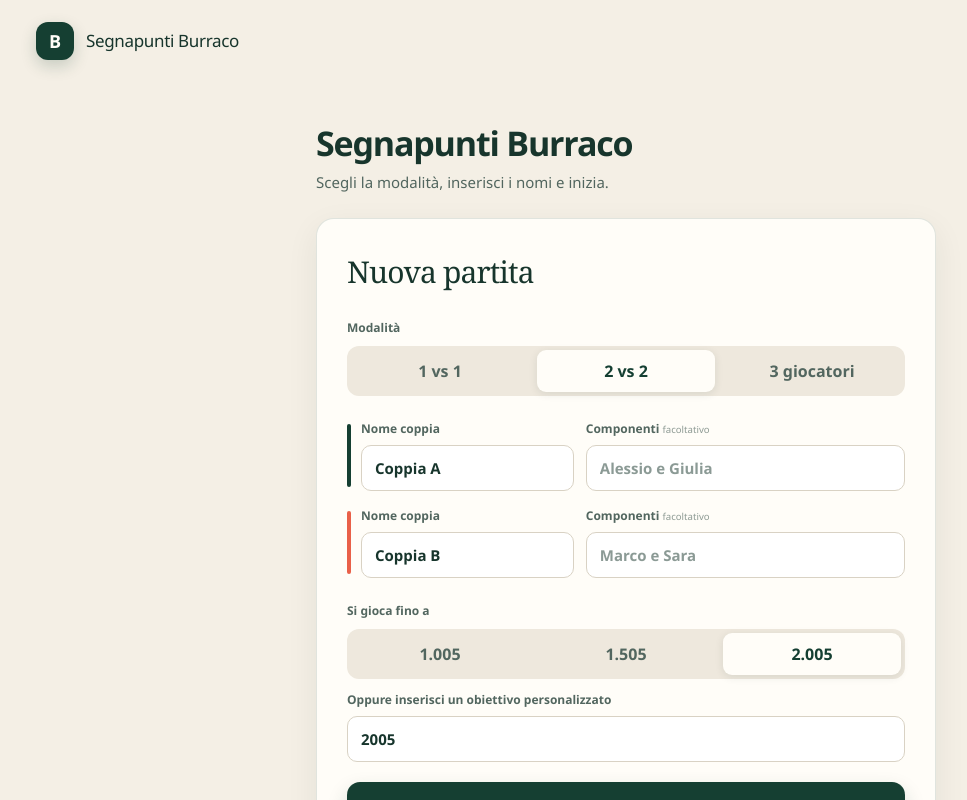
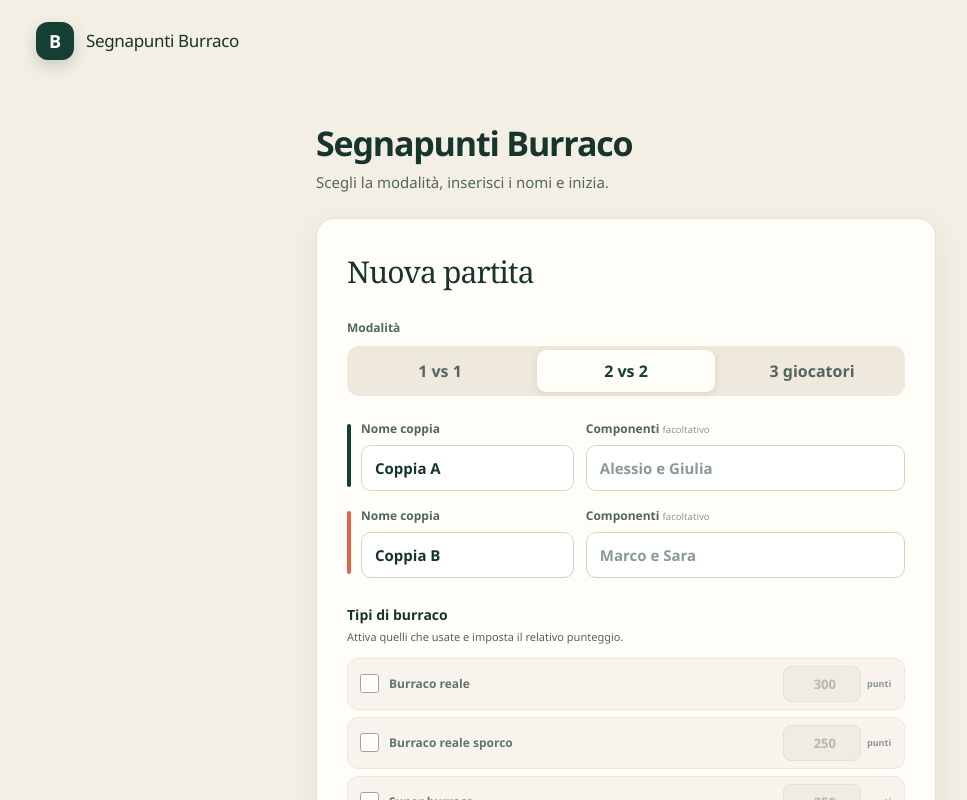
Before and after one commit to lustri2002/burraco-punto, a Next.js app: page / in a window 1280 px wide. Shown: the top 800 px of the page, without its empty margins (14-981 px from the left). Built offline with nearby package versions, Linux system fonts and the light colour scheme.

Commit message:
Add configurable burraco bonuses

```diff
--- a/app/globals.css
+++ b/app/globals.css
@@ -177,6 +177,103 @@ button {
 
 .team-setup--2::before {
   background: var(--gold);
+}
+
+.bonus-setup {
+  margin: 26px 0 0;
+  padding: 0;
+  border: 0;
+}
+
+.bonus-setup legend {
+  color: var(--ink);
+  font-size: 14px;
+  font-weight: 800;
+}
+
+.bonus-setup > p {
+  margin: 4px 0 12px;
+  color: var(--ink-soft);
+  font-size: 11px;
+}
+
+.bonus-setup-list {
+  display: grid;
+  gap: 7px;
+}
+
+.bonus-setup-row {
+  min-height: 52px;
+  padding: 7px 9px 7px 12px;
+  display: grid;
+  grid-template-columns: minmax(0, 1fr) auto;
+  gap: 12px;
+  align-items: center;
+  border: 1px solid #e2dbcf;
+  border-radius: 11px;
+  background: #f5f1e9;
+  opacity: 0.68;
+}
+
+.bonus-setup-row.enabled {
+  border-color: rgba(21, 63, 50, 0.25);
+  background: #fff;
+  opacity: 1;
+}
+
+.bonus-enable {
+  min-width: 0;
+  display: flex;
+  align-items: center;
+  gap: 10px;
+  color: var(--ink);
+  cursor: pointer;
+}
+
+.bonus-enable input {
+  width: 19px;
+  height: 19px;
+  flex: 0 0 auto;
+  accent-color: var(--green);
+}
+
+.bonus-enable span {
+  overflow: hidden;
+  font-size: 12px;
+  font-weight: 750;
+  text-overflow: ellipsis;
+  white-space: nowrap;
+}
+
+.bonus-points {
+  display: flex;
+  align-items: center;
+  gap: 6px;
+}
+
+.bonus-points input {
+  width: 78px;
+  height: 36px;
+  padding: 0 9px;
+  border: 1px solid var(--line);
+  border-radius: 8px;
+  outline: none;
+  background: white;
+  color: var(--ink);
+  font-size: 13px;
+  font-weight: 750;
+  text-align: right;
+}
+
+.bonus-points input:disabled {
+  background: #e9e4da;
+  color: #9b9489;
+}
+
+.bonus-points span {
+  width: 28px;
+  color: var(--ink-soft);
+  font-size: 9px;
 }
 
 label {
@@ -406,6 +503,11 @@ a:focus-visible {
   border-color: rgba(21, 63, 50, 0.38);
 }
 
+.score-team:disabled {
+  cursor: default;
+  opacity: 1;
+}
+
 .score-team--1.active {
   border-color: rgba(233, 96, 73, 0.48);
 }
@@ -807,6 +909,16 @@ a:focus-visible {
   gap: 8px;
 }
 
+.no-bonuses {
+  margin: 0;
+  padding: 15px;
+  border: 1px dashed var(--line);
+  border-radius: 11px;
+  color: var(--ink-soft);
+  font-size: 11px;
+  text-align: center;
+}
+
 .bonus-counter {
   min-width: 0;
   min-height: 58px;
--- a/app/page.tsx
+++ b/app/page.tsx
@@ -27,6 +27,11 @@ type BonusCounts = {
   sporco: number;
 };
 
+type BonusRules = Record<
+  keyof BonusCounts,
+  { enabled: boolean; value: number }
+>;
+
 type Breakdown = {
   table: CardCounts;
   hand: CardCounts;
@@ -54,6 +59,7 @@ type Game = {
   rounds: Round[];
   draft: Breakdown[];
   soloPlayer: number;
+  bonusRules: BonusRules;
 };
 
 const ACTIVE_GAME_KEY = "burraco-punto-active-v1";
@@ -102,6 +108,36 @@ const BONUS_VALUES: Array<{
   { key: "sporco", label: "Burraco sporco", short: "Sporco", value: 100 },
 ];
 
+function makeBonusRules(enableAll = false): BonusRules {
+  return Object.fromEntries(
+    BONUS_VALUES.map((bonus) => [
+      bonus.key,
+      {
+        enabled: enableAll || bonus.key === "pulito" || bonus.key === "sporco",
+        value: bonus.value,
+      },
+    ]),
+  ) as BonusRules;
+}
+
+function normalizeBonusRules(rules?: Partial<BonusRules>): BonusRules {
+  const legacyGame = !rules;
+  return Object.fromEntries(
+    BONUS_VALUES.map((bonus) => {
+      const storedRule = rules?.[bonus.key];
+      return [
+        bonus.key,
+        {
+          enabled: storedRule?.enabled ?? legacyGame,
+          value: Number.isFinite(storedRule?.value)
+            ? Math.max(0, storedRule?.value ?? bonus.value)
+            : bonus.value,
+        },
+      ];
+    }),
+  ) as BonusRules;
+}
+
 function emptyCards(): CardCounts {
   return { five: 0, ten: 0, fifteen: 0, twenty: 0, thirty: 0 };
 }
@@ -136,18 +172,28 @@ function pointsForCards(cards: CardCounts) {
   );
 }
 
-function pointsForBonuses(bonuses: BonusCounts) {
+function pointsForBonuses(
+  bonuses: BonusCounts,
+  bonusRules: BonusRules = makeBonusRules(true),
+) {
   return BONUS_VALUES.reduce(
-    (total, bonus) => total + bonuses[bonus.key] * bonus.value,
+    (total, bonus) =>
+      total +
+      (bonusRules[bonus.key].enabled
+        ? bonuses[bonus.key] * bonusRules[bonus.key].value
+        : 0),
     0,
   );
 }
 
-function calculateScore(breakdown: Breakdown) {
+function calculateScore(
+  breakdown: Breakdown,
+  bonusRules: BonusRules = makeBonusRules(true),
+) {
   return (
     pointsForCards(breakdown.table) -
     pointsForCards(breakdown.hand) +
-    pointsForBonuses(breakdown.bonuses) +
+    pointsForBonuses(breakdown.bonuses, bonusRules) +
     (breakdown.closed ? 100 : 0) -
     (breakdown.missedPot ? 100 : 0) +
     breakdown.adjustment
@@ -189,7 +235,12 @@ function defaultTeams(mode: GameMode): Team[] {
   }));
 }
 
-function makeGame(mode: GameMode, teams: Team[], target: number): Game {
+function makeGame(
+  mode: GameMode,
+  teams: Team[],
+  target: number,
+  bonusRules: BonusRules,
+): Game {
   return {
     id: crypto.randomUUID(),
     createdAt: new Date().toISOString(),
@@ -199,6 +250,7 @@ function makeGame(mode: GameMode, teams: Team[], target: number): Game {
     rounds: [],
     draft: Array.from({ length: mode === "3p" ? 2 : teams.length }, () => emptyBreakdown()),
     soloPlayer: 0,
+    bonusRules: normalizeBonusRules(bonusRules),
   };
 }
 
@@ -230,13 +282,15 @@ function normalizeGame(game: Game | null): Game | null {
     ...game,
     mode,
     soloPlayer,
+    bonusRules: normalizeBonusRules(game.bonusRules),
     draft: Array.from({ length: draftLength }, (_, index) =>
       storedMode === "1v1v1" ? emptyBreakdown() : (game.draft?.[index] ?? emptyBreakdown()),
     ),
     rounds: (game.rounds ?? []).map((round) => ({
       ...round,
       scores: game.teams.map((_, index) => round.scores?.[index] ?? 0),
-      breakdowns: game.teams.map(
+      breakdowns: Array.from(
+        { length: draftLength },
         (_, index) => round.breakdowns?.[index] ?? emptyBreakdown(),
       ),
     })),
@@ -485,6 +539,7 @@ function Setup({
   const [mode, setMode] = useState<GameMode>("2v2");
   const [teams, setTeams] = useState<Team[]>(defaultTeams("2v2"));
   const [target, setTarget] = useState(2005);
+  const [bonusRules, setBonusRules] = useState<BonusRules>(() => makeBonusRules());
 
   function changeMode(nextMode: GameMode) {
     setMode(nextMode);
@@ -522,6 +577,7 @@ function Setup({
                   (mode === "2v2" ? `Coppia ${String.fromCharCode(65 + index)}` : `Giocatore ${index + 1}`),
               })),
               target,
+              bonusRules,
             ),
           );
         }}
@@ -584,6 +640,54 @@ function Setup({
             </div>
           ))}
         </div>
+
+        <fieldset className="bonus-setup">
+          <legend>Tipi di burraco</legend>
+          <p>Attiva quelli che usate e imposta il relativo punteggio.</p>
+          <div className="bonus-setup-list">
+            {BONUS_VALUES.map((bonus) => {
+              const rule = bonusRules[bonus.key];
+              return (
+                <div className={`bonus-setup-row${rule.enabled ? " enabled" : ""}`} key={bonus.key}>
+                  <label className="bonus-enable">
+                    <input
+                      type="checkbox"
+                      checked={rule.enabled}
+                      onChange={(event) =>
+                        setBonusRules((current) => ({
+                          ...current,
+                          [bonus.key]: { ...current[bonus.key], enabled: event.target.checked },
+                        }))
+                      }
+                    />
+                    <span>{bonus.label}</span>
+                  </label>
+                  <label className="bonus-points">
+                    <input
+                      type="number"
+                      inputMode="numeric"
+                      min="0"
+                      step="5"
+                      disabled={!rule.enabled}
+                      value={rule.value}
+                      aria-label={`Punti per ${bonus.label}`}
+                      onChange={(event) =>
+                        setBonusRules((current) => ({
+                          ...current,
+                          [bonus.key]: {
+                            ...current[bonus.key],
+                            value: Math.max(0, Number(event.target.value) || 0),
+                          },
+                        }))
+                      }
+                    />
+                    <span>punti</span>
+                  </label>
+                </div>
+              );
+            })}
+          </div>
+        </fieldset>
 
         <fieldset className="target-choice">
           <legend>Si gioca fino a</legend>
@@ -671,7 +775,8 @@ function Scoreboard({
             }`}
             key={`${team.name}-${index}`}
             onClick={() => onSelect(index)}
-            aria-pressed={activeTeam === index}
+            disabled={game.mode === "3p"}
+            aria-pressed={game.mode === "3p" ? undefined : activeTeam === index}
           >
             <span className="score-team-name">{team.name}</span>
             <strong>{formatScore(totals[index])}</strong>
@@ -689,14 +794,19 @@ function Scoreboard({
 function RoundEditor({
   team,
   breakdown,
+  bonusRules,
   onChange,
 }: {
   team: Team;
   breakdown: Breakdown;
+  bonusRules: BonusRules;
   onChange: (breakdown: Breakdown) => void;
 }) {
-  const score = calculateScore(breakdown);
-  const bonusPoints = pointsForBonuses(breakdown.bonuses);
+  const score = calculateScore(breakdown, bonusRules);
+  const bonusPoints = pointsForBonuses(breakdown.bonuses, bonusRules);
+  const enabledBonuses = BONUS_VALUES.filter(
+    (bonus) => bonusRules[bonus.key].enabled,
+  );
 
   return (
     <div className="round-editor">
@@ -736,11 +846,11 @@ function RoundEditor({
           <strong className="positive">+{bonusPoints}</strong>
         </div>
         <div className="bonus-grid">
-          {BONUS_VALUES.map((bonus) => (
+          {enabledBonuses.map((bonus) => (
             <div className="bonus-counter" key={bonus.key}>
               <div>
                 <span>{bonus.short}</span>
-                <small>+{bonus.value}</small>
+                <small>+{bonusRules[bonus.key].value}</small>
               </div>
               <Stepper
                 compact
@@ -756,6 +866,9 @@ function RoundEditor({
             </div>
           ))}
         </div>
+        {enabledBonuses.length === 0 && (
+          <p className="no-bonuses">Nessun tipo di burraco attivo per questa partita.</p>
+        )}
       </section>
 
       <section className="count-section switches-section">
@@ -940,12 +1053,12 @@ function History({
   );
 }
 
-function Rules({ mode }: { mode: GameMode }) {
+function Rules({ mode, bonusRules }: { mode: GameMode; bonusRules: BonusRules }) {
   return (
     <div className="rules-view">
       <section className="history-hero">
         <h2>Regole di calcolo</h2>
-        <p>Valori predefiniti basati sul Codice di gara FITAB.</p>
+        <p>Valori configurati per questa partita.</p>
       </section>
 
       <section className="rules-card">
@@ -984,8 +1097,11 @@ function Rules({ mode }: { mode: GameMode }) {
       <section className="rules-card">
         <h3>Bonus burraco</h3>
         <div className="bonus-rules">
-          {BONUS_VALUES.map((bonus) => (
-            <div key={bonus.key}><span>{bonus.label}</span><strong>+{bonus.value}</strong></div>
+          {BONUS_VALUES.filter((bonus) => bonusRules[bonus.key].enabled).map((bonus) => (
+            <div key={bonus.key}>
+              <span>{bonus.label}</span>
+              <strong>+{bonusRules[bonus.key].value}</strong>
+            </div>
           ))}
           <div><span>Chiusura</span><strong>+100</strong></div>
           <div><span>Pozzetto non preso</span><strong>−100</strong></div>
@@ -1077,7 +1193,9 @@ export default function Home() {
     );
   }
 
-  const sideDraftScores = game.draft.map(calculateScore);
+  const sideDraftScores = game.draft.map((breakdown) =>
+    calculateScore(breakdown, game.bonusRules),
+  );
   const draftScores = game.mode === "3p"
     ? distributeThreePlayerScores(game, sideDraftScores)
     : sideDraftScores;
@@ -1171,13 +1289,9 @@ export default function Home() {
         <Scoreboard
           game={game}
           totals={totals}
-          activeTeam={game.mode === "3p" ? game.soloPlayer : activeTeam}
+          activeTeam={game.mode === "3p" ? -1 : activeTeam}
           onSelect={(team) => {
-            if (game.mode === "3p") {
-              selectSoloPlayer(team);
-              setTab("game");
-              return;
-            }
+            if (game.mode === "3p") return;
             setActiveTeam(team);
             setTab("game");
           }}
@@ -1244,6 +1358,7 @@ export default function Home() {
             <RoundEditor
               team={game.mode === "3p" ? getThreePlayerSides(game)[activeTeam] : game.teams[activeTeam]}
               breakdown={game.draft[activeTeam]}
+              bonusRules={game.bonusRules}
               onChange={(breakdown) => updateDraft(activeTeam, breakdown)}
             />
 
@@ -1289,7 +1404,7 @@ export default function Home() {
           />
         )}
 
-        {tab === "rules" && <Rules mode={game.mode} />}
+        {tab === "rules" && <Rules mode={game.mode} bonusRules={game.bonusRules} />}
       </main>
 
       {savedMessage && (
--- a/public/sw.js
+++ b/public/sw.js
@@ -1,4 +1,4 @@
-const CACHE_NAME = "burraco-punto-v4";
+const CACHE_NAME = "burraco-punto-v5";
 const APP_SHELL = ["/", "/manifest.webmanifest"];
 
 self.addEventListener("install", (event) => {
```
Also changed, not shown: 1 other file (tests, documents, lock files or other folders).
